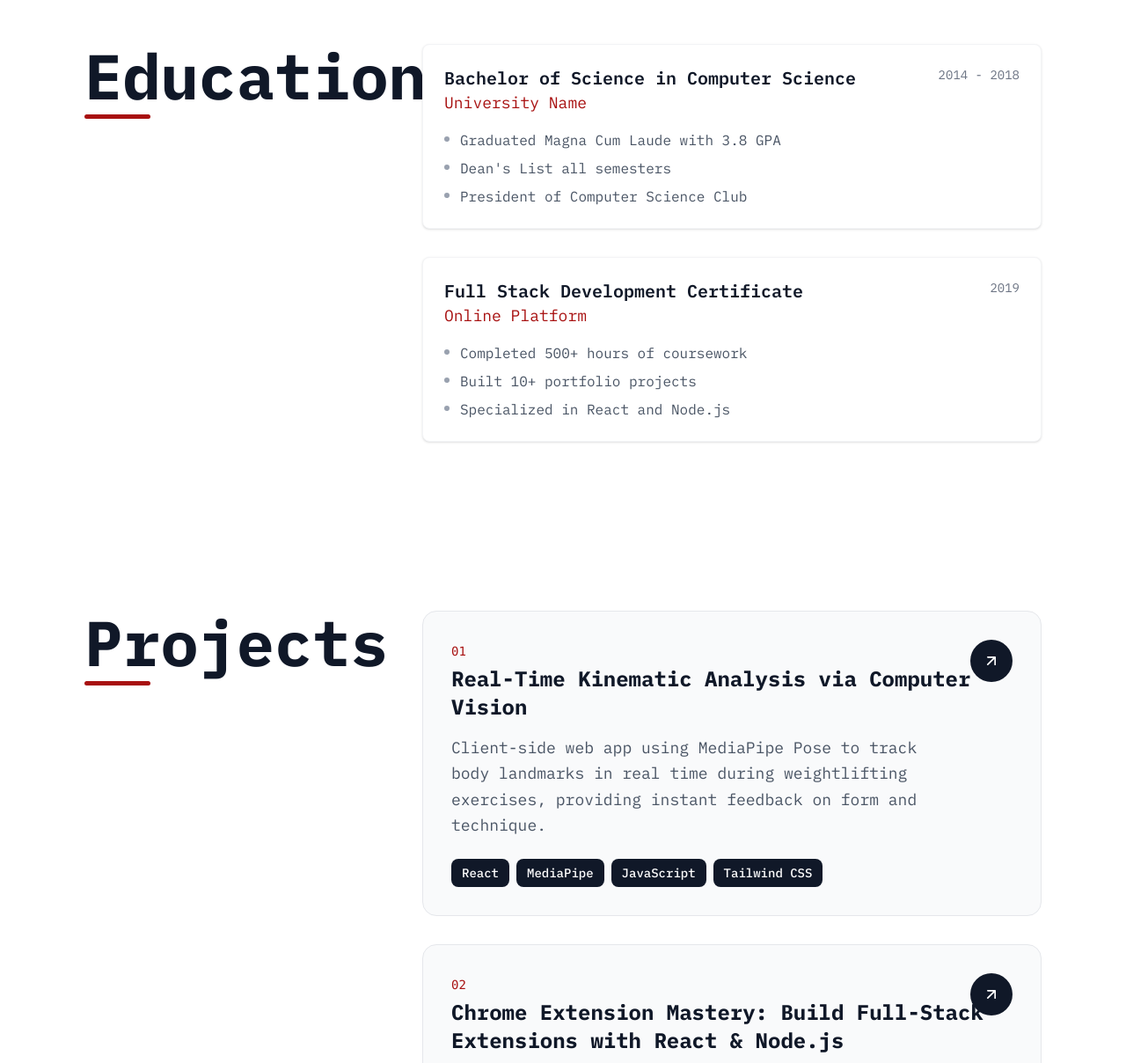
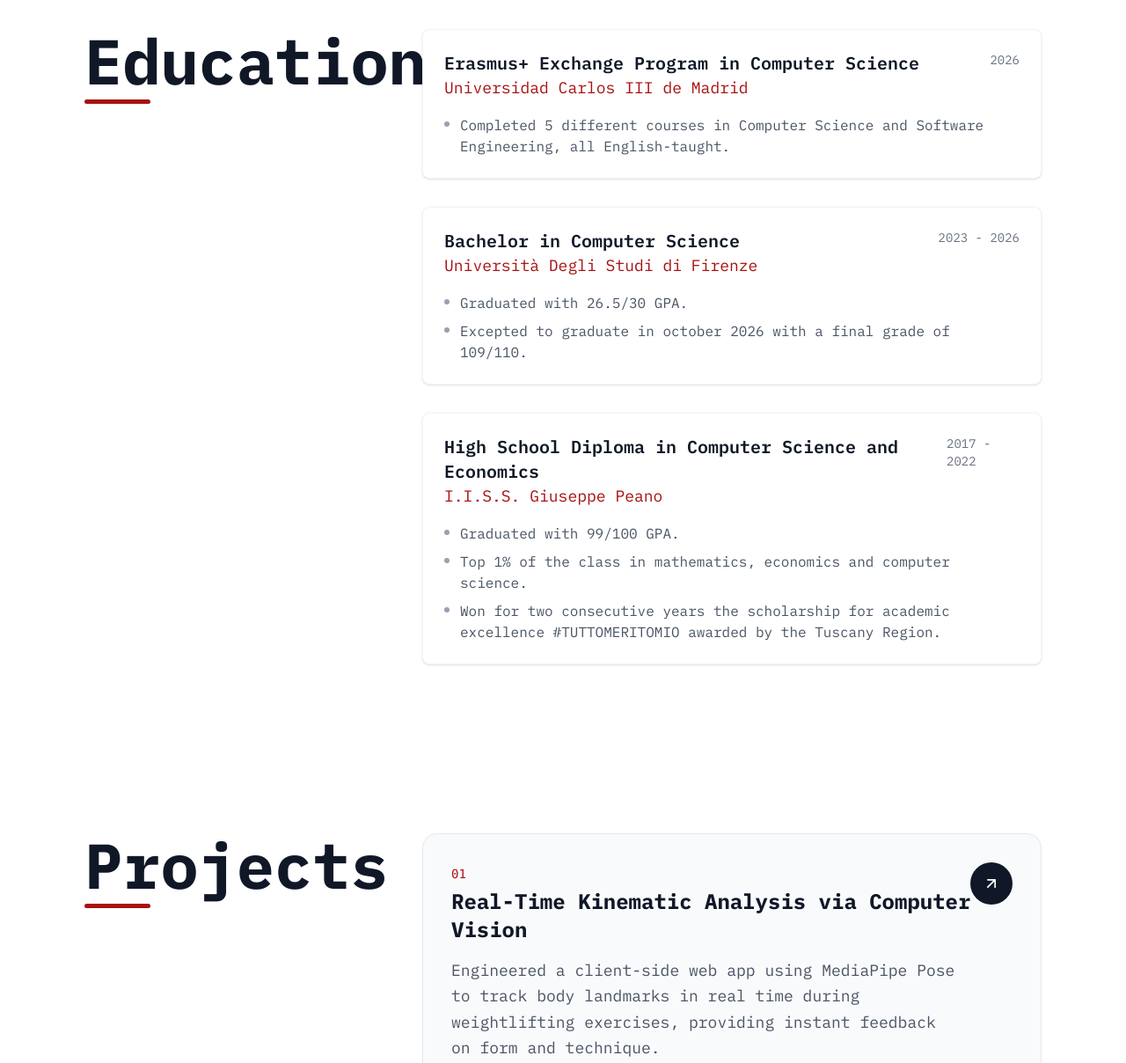
Before and after one commit to Persheshow/Persheshow.github.io, an Astro site: page / in a window 1280 px wide. Shown: the part 1420-2628 px from the top of the page at 88% size. Built offline with nearby package versions, Linux system fonts and the light colour scheme; Astro itself is replaced by a stand-in of ours.

Commit message:
feat: update content in config, hero, footer, and download components for clarity and detail enhancement

```diff
--- a/src/components/DownloadCV.astro
+++ b/src/components/DownloadCV.astro
@@ -49,7 +49,7 @@ import { siteConfig } from "../config";
                         </div>
 
                         <!-- Testo Card -->
-                        <div class="space-y-4">
+                        <div class="space-y-4 pr-16 sm:pr-20 md:pr-24">
                             <div>
                                 <h3
                                     class="text-xl sm:text-2xl font-bold text-gray-900 mt-1"
@@ -59,7 +59,7 @@ import { siteConfig } from "../config";
                             </div>
 
                             <p
-                                class="text-base sm:text-lg text-gray-600 leading-relaxed pr-12 sm:pr-14 md:pr-16"
+                                class="text-base sm:text-lg text-gray-600 leading-relaxed"
                             >
                                 It opens in PDF format in a new tab
                             </p>
--- a/src/components/Footer.astro
+++ b/src/components/Footer.astro
@@ -147,7 +147,7 @@ const hasEducation = siteConfig.education && siteConfig.education.length > 0;
         </nav>
         <p class="text-sm text-gray-500">
           © {new Date().getFullYear()}
-          {siteConfig.name}
+          {siteConfig.name} — All rights reserved.
         </p>
       </div>
     </div>
--- a/src/components/Hero.astro
+++ b/src/components/Hero.astro
@@ -134,19 +134,19 @@ import { siteConfig } from "../config";
       <h2
         class="text-pretty text-xl sm:text-2xl md:text-5xl font-bold tracking-tight text-gray-700 animate-fade-in"
       >
-        Hello!
+        Hi!
       </h2>
       <h1
         class="mt-6 sm:mt-8 md:mt-10 text-pretty text-4xl sm:text-5xl md:text-6xl lg:text-8xl font-bold tracking-tight text-gray-800 animate-fade-in animation-delay-200"
       >
         I'm <span style={{ color: siteConfig.accentColor }}
           >{siteConfig.name}</span
-        >
+        >,
       </h1>
       <p
         class="mt-4 sm:mt-6 md:mt-8 text-pretty text-base sm:text-lg md:text-xl/8 font-medium text-gray-600 animate-fade-in animation-delay-400"
       >
-        {siteConfig.title}
+        but you can call me <span style={{ color: siteConfig.accentColor }}>pershe</span> :)
       </p>
     </div>
   </div>
--- a/src/config.ts
+++ b/src/config.ts
@@ -10,82 +10,77 @@ export const siteConfig = {
     github: "https://github.com/Persheshow",
   },
   aboutMe:
-    "Final-year Computer Science student (Università Degli Studi di Firenze) with Erasmus+ exchange experience at Universidad Carlos III de Madrid, specialized in software development and applied AI. Hands-on experience architecting and deploying backend systems and web apps.",
-  skills: ["Javascript", "React", "Python", "Java", "MySQL", "Git", "HTML", "CSS"],
+    "I'm a Final-year Computer Science student (Università Degli Studi di Firenze) with Erasmus+ exchange experience at Universidad Carlos III de Madrid, specialized in software development and applied AI, with hands-on experience architecting and deploying backend systems and web apps.",
+  skills: ["Javascript", "React", "Python", "Java", "MySQL"],
   projects: [
     {
       name: "Real-Time Kinematic Analysis via Computer Vision",
       description:
-        "Client-side web app using MediaPipe Pose to track body landmarks in real time during weightlifting exercises, providing instant feedback on form and technique.",
+        "Engineered a client-side web app using MediaPipe Pose to track body landmarks in real time during weightlifting exercises, providing instant feedback on form and technique.",
       link: "https://github.com/Persheshow/appMediaPipe",
       skills: ["React", "MediaPipe", "JavaScript", "Tailwind CSS"],
     },
     {
-      name: "Chrome Extension Mastery: Build Full-Stack Extensions with React & Node.js",
+      name: "Readar – Backend Architecture",
       description:
-        "Master the art of building production-ready, full-stack Chrome Extensions using modern web technologies and best practices",
-      link: "https://fullstackextensions.com/?ref=devportfolio",
-      skills: ["React", "Node.js", "AWS"],
+        "Architected and built the Python (FastAPI) backend for an Android reading-tracker app, deploying to Google Firebase.",
+      link: "https://github.com/PietroPalandrani/Readar_BackEnd",
+      skills: ["Python", "FastAPI", "Google Firebase",],
     },
     {
-      name: "ExtensionKit",
+      name: "Reactor Power Control via MDP",
       description:
-        "Kit to jump-start your Chrome extension projects with a variety of battle-tested starter templates & examples",
-      link: "https://extensionkit.io/?ref=devportfolio",
-      skills: ["React", "Node.js", "AWS"],
+        "Built a Python reactor power control simulation using pymdptoolbox, modeling states/actions/transition probabilities with custom control modules and demand generators.",
+      link: "https://github.com/PietroPalandrani/Nuclear_Reactor_MDP",
+      skills: ["Python", "pymdptoolbox", "NumPy"],
+    },
+    {
+      name: "Expression Evaluator in RISC-V Assembly",
+      description:
+        "Developed a full expression evaluator in RISC-V assembly, handling recursive-descent parsing, operator precedence, and manual register-level memory management without high-level language abstractions.",
+      link: "https://github.com/Persheshow/Assembly-RISCV-Project",
+      skills: ["RISC-V Assembly"],
     },
   ],
   experience: [
     {
-      company: "Tech Company",
-      title: "Senior Software Engineer",
-      dateRange: "Jan 2022 - Present",
+      company: "TaxiLeader",
+      title: "IT Specialist",
+      dateRange: "Sept 2022 - Sept 2023",
       bullets: [
-        "Led development of microservices architecture serving 1M+ users",
-        "Reduced API response times by 40% through optimization",
-        "Mentored team of 5 junior developers",
-      ],
-    },
-    {
-      company: "Startup Inc",
-      title: "Full Stack Developer",
-      dateRange: "Jun 2020 - Dec 2021",
-      bullets: [
-        "Built and launched MVP product from scratch using React and Node.js",
-        "Implemented CI/CD pipeline reducing deployment time by 60%",
-        "Collaborated with product team to define technical requirements",
-      ],
-    },
-    {
-      company: "Digital Agency",
-      title: "Frontend Developer",
-      dateRange: "Aug 2018 - May 2020",
-      bullets: [
-        "Developed responsive web applications for 20+ clients",
-        "Improved site performance scores by 35% on average",
-        "Introduced modern JavaScript frameworks to legacy codebases",
+        "Managed and maintained 5 company websites on WordPress and Joomla CMS platforms, including hosting configuration and uptime monitoring.",
+        "Managed and maintained multiple company websites on WordPress and Joomla CMS platforms, including hosting configuration and uptime monitoring.",
+        " Designed and deployed new CMS-based websites from initial design through launch, ensuring responsive design and cross-browser compatibility.",
+        "Facilitated client and internal communication in English and Spanish.",
       ],
     },
   ],
   education: [
     {
-      school: "University Name",
-      degree: "Bachelor of Science in Computer Science",
-      dateRange: "2014 - 2018",
+      school: "Universidad Carlos III de Madrid",
+      degree: "Erasmus+ Exchange Program in Computer Science",
+      dateRange: "2026",
       achievements: [
-        "Graduated Magna Cum Laude with 3.8 GPA",
-        "Dean's List all semesters",
-        "President of Computer Science Club",
+        "Completed 5 different courses in Computer Science and Software Engineering, all English-taught.",
       ],
     },
     {
-      school: "Online Platform",
-      degree: "Full Stack Development Certificate",
-      dateRange: "2019",
+      school: "Università Degli Studi di Firenze",
+      degree: "Bachelor in Computer Science",
+      dateRange: "2023 - 2026",
       achievements: [
-        "Completed 500+ hours of coursework",
-        "Built 10+ portfolio projects",
-        "Specialized in React and Node.js",
+        "Graduated with 26.5/30 GPA.",
+        "Excepted to graduate in october 2026 with a final grade of 109/110.",
+      ],
+    },
+    {
+      school: "I.I.S.S. Giuseppe Peano",
+      degree: "High School Diploma in Computer Science and Economics",
+      dateRange: "2017 - 2022",
+      achievements: [
+        "Graduated with 99/100 GPA.",
+        "Top 1% of the class in mathematics, economics and computer science.",
+        "Won for two consecutive years the scholarship for academic excellence #TUTTOMERITOMIO awarded by the Tuscany Region.",
       ],
     },
   ],
```
